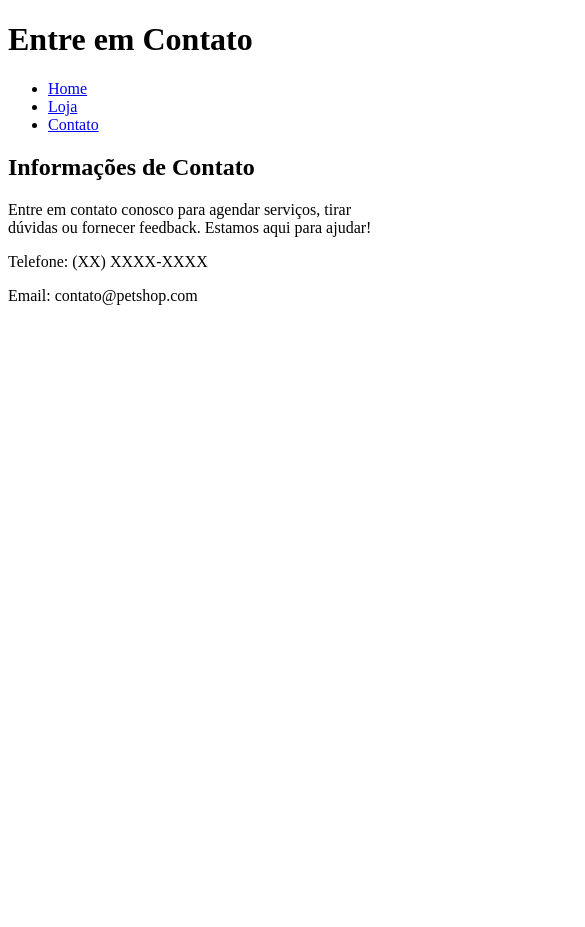
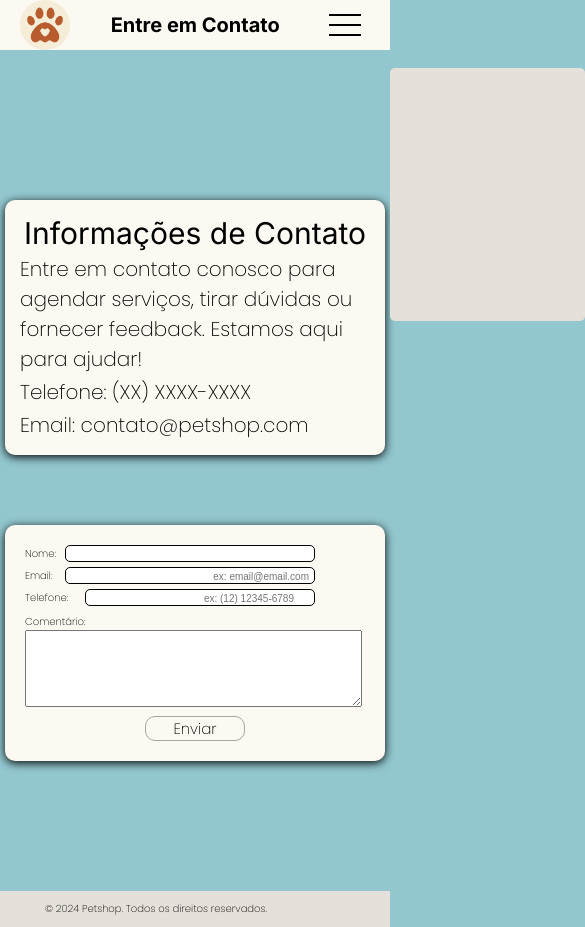
Before and after one commit to Nunes36/ProjectPet, a plain HTML site: page contato.html in a window 390 px wide. Shown: the whole page, 585 px wide, since content can reach past the window. Before the commit the page ends 844 px from the top, so only its background shows below. Drawn offline with Linux system fonts and the light colour scheme.

Commit message:
segundo commit

```diff
--- /dev/null
+++ b/assets/css/contato.css
@@ -0,0 +1,240 @@
+@import url("styles.css");
+
+body {
+    overflow-x: hidden;
+    background-color: var(--cor-main);
+    min-height: 100vh;
+    display: flex;
+    flex-direction: column;
+}
+
+main {
+    display: flex;
+    flex: 1;
+}
+
+.container_contato {
+    width: 390px;
+    background-color: #fbf9f1;
+    display: flex;
+    flex-direction: column;
+    align-items: center;
+    justify-content: space-around;
+    padding: 20px;
+    border-radius: 10px;
+    gap: 3px;
+    box-shadow: 0 2px 10px;
+}
+
+.titulos {
+    font-family: var(--fonte-principal);
+    font-weight: 400;
+    font-size: 30px;
+    color: #010101;
+}
+
+p{
+    width: 350px;
+}
+.formulario {
+    width: 100%;
+    display: flex;
+    margin: 20px auto;
+}
+
+form {
+    width: 390px;
+    background-color: #fbf9f1;
+    display: flex;
+    flex-direction: column;
+    align-items: center;
+    justify-content: center;
+    padding: 20px;
+    border-radius: 10px;
+    gap: 5px;
+    box-shadow: 0 2px 10px;
+    margin-top: 50px;
+}
+
+.box_form {
+    width: 340px;
+    display: flex;
+    align-items: center;
+}
+
+.nome, .email {
+    font-family: var(--fonte-secundaria);
+    font-weight: 200;
+    font-size: 10px;
+    color:#010101;
+    width: 40px
+}
+
+#tel {
+    width: 230px;
+    border: solid 0.5px #010101;
+    border-radius: 5px;
+}
+
+.tel {
+    font-family: var(--fonte-secundaria);
+    font-weight: 200;
+    font-size: 10px;
+    color:#010101;
+    width: 60px;
+}
+
+#name, #email {
+    width: 250px;
+    border: solid 0.5px #010101;
+    border-radius: 5px;
+}
+
+input::placeholder {
+    text-align: right;
+    font-size: 10px;
+    padding-right: 5px;
+}
+
+.comentario {
+    font-family: var(--fonte-secundaria);
+    font-weight: 200;
+    font-size: 10px;
+    color:#010101;
+    width: 40px;
+}
+
+button {
+    width: 100px;
+    background-color: #fbf9f1;
+    border: solid 0.1px #a7a6a5;
+    border-radius: 10px;
+    color: #010101;
+    font-size: 15px;
+    font-family: var(--fonte-secundaria);
+    font-weight: 200;
+ }
+
+ button:hover {
+    background-color: aquamarine;
+    cursor: pointer;
+ }
+
+ .titulos {
+    font-family: var(--fonte-principal);
+    font-weight: 400;
+    font-size: 30px;
+    color: #010101;
+ }
+
+
+@media screen and (max-width: 767px) {
+    main {
+        display: block;
+    }
+    .container_contato {
+        width: 380px;
+        background-color: #fbf9f1;
+        display: flex;
+        flex-direction: column;
+        align-items: center;
+        justify-content: space-around;
+        padding: 15px;
+        border-radius: 10px;
+        gap: 3px;
+        box-shadow: 0 2px 10px;
+        margin-top: 50px;
+    }
+
+    .formulario {
+        width: 100%;
+        display: flex;
+        /* align-items: center; */
+        margin: 20px auto;
+    }
+
+    form {
+        width: 380px;
+        background-color: #fbf9f1;
+        display: flex;
+        flex-direction: column;
+        align-items: center;
+        justify-content: center;
+        padding: 20px;
+        border-radius: 10px;
+        gap: 5px;
+        box-shadow: 0 2px 10px;
+        margin-top: 50px;
+    }
+
+    .box_form {
+        width: 340px;
+        display: flex;
+        align-items: center;
+    }
+
+    .nome, .email {
+        font-family: var(--fonte-secundaria);
+        font-weight: 200;
+        font-size: 10px;
+        color:#010101;
+        width: 40px
+    }
+
+    #tel {
+        width: 230px;
+        border: solid 0.5px #010101;
+        border-radius: 5px;
+    }
+
+    .tel {
+        font-family: var(--fonte-secundaria);
+        font-weight: 200;
+        font-size: 10px;
+        color:#010101;
+        width: 60px;
+    }
+
+    #name, #email {
+        width: 250px;
+        border: solid 0.5px #010101;
+        border-radius: 5px;
+    }
+
+    input::placeholder {
+        text-align: right;
+        font-size: 10px;
+        padding-right: 5px;
+    }
+
+    .comentario {
+        font-family: var(--fonte-secundaria);
+        font-weight: 200;
+        font-size: 10px;
+        color:#010101;
+        width: 40px;
+    }
+
+    button {
+        width: 100px;
+        background-color: #fbf9f1;
+        border: solid 0.1px #a7a6a5;
+        border-radius: 10px;
+        color: #010101;
+        font-size: 15px;
+        font-family: var(--fonte-secundaria);
+        font-weight: 200;
+     }
+
+     button:hover {
+        background-color: aquamarine;
+        cursor: pointer;
+     }
+
+     .titulos {
+        font-family: var(--fonte-principal);
+        font-weight: 400;
+        font-size: 30px;
+        color: #010101;
+     }
+}
--- /dev/null
+++ b/assets/css/loja.css
@@ -0,0 +1,109 @@
+@import url("styles.css");
+
+body {
+    overflow-x: hidden;
+    background-color: var(--cor-main);
+    min-height: 100vh;
+    display: flex;
+    flex-direction: column;
+}
+
+main {
+    /* padding: 50px;*/
+    display: flex;
+    flex: 1;
+}
+
+.titulos {
+    font-family: var(--fonte-principal);
+    font-weight: 400;
+    font-size: 30px;
+    color: #010101;
+    width: 350px;
+}
+
+p {
+    font-family: var(--fonte-secundaria);
+    font-weight: 200;
+    font-size: 20px;
+    color:#010101;
+    width: 350px;
+}
+
+.container_produtos{
+    width: 380px;
+    background-color: #fbf9f1;
+    display: flex;
+    flex-direction: column;
+    align-items: center;
+    justify-content: space-around;
+    padding: 15px;
+    border-radius: 10px;
+    gap: 3px;
+    box-shadow: 0 2px 10px;
+    margin-top: 50px;
+}
+
+.container_promocoes{
+    width: 380px;
+    background-color: #fbf9f1;
+    display: flex;
+    flex-direction: column;
+    align-items: center;
+    justify-content: space-around;
+    padding: 15px;
+    border-radius: 10px;
+    gap: 3px;
+    box-shadow: 0 2px 10px;
+    margin-top: 50px;
+}
+
+@media screen and (max-width: 767px) {
+    main {
+        display: block;
+    }
+
+    .titulos {
+        font-family: var(--fonte-principal);
+        font-weight: 400;
+        font-size: 30px;
+        color: #010101;
+        width: 350px;
+    }
+
+    p {
+        font-family: var(--fonte-secundaria);
+        font-weight: 200;
+        font-size: 20px;
+        color:#010101;
+        width: 350px;
+    }
+
+    .container_produtos{
+        width: 380px;
+        background-color: #fbf9f1;
+        display: flex;
+        flex-direction: column;
+        align-items: center;
+        justify-content: space-around;
+        padding: 15px;
+        border-radius: 10px;
+        gap: 3px;
+        box-shadow: 0 2px 10px;
+        margin-top: 50px;
+    }
+
+    .container_promocoes{
+        width: 380px;
+        background-color: #fbf9f1;
+        display: flex;
+        flex-direction: column;
+        align-items: center;
+        justify-content: space-around;
+        padding: 15px;
+        border-radius: 10px;
+        gap: 3px;
+        box-shadow: 0 2px 10px;
+        margin-top: 50px;
+    }
+}
--- a/assets/css/styles.css
+++ b/assets/css/styles.css
@@ -16,6 +16,130 @@ body {
     overflow-x: hidden;
     background-color: var(--cor-main);
 }
+
+main {
+    padding: 90px;
+}
+
+header {
+    background-color: #fbf9f1;
+    max-width: 100%;
+    display: flex;
+    justify-content: space-between;
+    align-items: center;
+}
+
+.container_logo{
+    width: 300px;
+    display: flex;
+    justify-content: space-around;
+    align-items: center;
+
+}
+
+.img_logo {
+    border-radius: 100px;
+}
+
+h1 {
+    font-family: var(--fonte-principal);
+    font-weight: 700;
+    font-size: 20px;
+}
+
+.ul {
+    width: 350px;
+    display: flex;
+    justify-content: space-between;
+    padding: 10px;
+}
+
+.li {
+    list-style-type: none;
+    border: solid 0.1px #909090;
+    width: 100px;
+    text-align: center;
+    padding: 5px;
+    border-radius: 30px;
+}
+
+.li:hover {
+    background-color: aquamarine;
+    cursor: pointer;
+}
+
+a {
+    font-family: var(--fonte-secundaria);
+    font-weight: 200;
+    font-size: 15px;
+    color: #010101;
+    text-decoration: none;
+}
+
+.mobile_menu {
+    display: none;
+}
+
+section {
+    width: 100%;
+    display:flex;
+    flex-direction: column;
+    align-items: center;
+    justify-content: space-around;
+    margin-top: 40px;
+}
+
+.container_quem-somos, .container_escolher {
+    width: 700px;
+    background-color: #fbf9f1;
+    display: flex;
+    flex-direction: row;
+    align-items: center;
+    justify-content: space-around;
+    padding: 10px;
+    border-radius: 10px;
+    gap: 3px;
+    box-shadow: 0 2px 10px;
+}
+.title_quem-somos, .title_escolher {
+    font-family: var(--fonte-principal);
+    font-weight: 400;
+    font-size: 30px;
+    color: #010101;
+}
+
+p {
+    font-family: var(--fonte-secundaria);
+    font-weight: 200;
+    font-size: 20px;
+    color:#010101;
+    width: 350px;
+}
+
+.img_dog, .img_cat {
+    width: 220px;
+    border-radius: 10px;
+}
+
+footer {
+    width: 100%;
+    background-color: #e5e1da;
+    margin-top: 20px;
+    padding: 10px;
+}
+
+.footer_desc {
+    font-family: var(--fonte-secundaria);
+    font-weight: 200;
+    font-size: 15px;
+    color:#010101;
+    margin: 0 auto;
+    width: 350px;
+}
+
+
+
+@media screen and (max-width: 767px) {
 
     header {
         background-color: #fbf9f1;
@@ -73,6 +197,14 @@ header {
         list-style-type: none;
         margin-left: 0;
         opacity: 0;
+        border: none;
+        border-radius: 0px;
+        width: 100%;
+    }
+
+    .li:hover {
+        background-color: #e5e1da;
+        border-bottom: solid 1px #535353;
     }
 
     a {
@@ -147,17 +279,20 @@ p {
         font-family: var(--fonte-secundaria);
         font-weight: 200;
         font-size: 20px;
-    color:#010101
+        color:#010101;
+        width: 350px;
     }
 
     .img_dog, .img_cat {
         border-radius: 10px;
+        width: 380px;
     }
 
     footer {
         width: 100%;
         background-color: #e5e1da;
         margin-top: 20px;
+        padding: 10px;
     }
 
     .footer_desc {
@@ -168,3 +303,4 @@ footer {
         margin: 0 auto;
         width: 300px;
     }
+}
--- a/contato.html
+++ b/contato.html
@@ -3,6 +3,7 @@
 <head>
     <meta charset="UTF-8">
     <meta name="viewport" content="width=device-width, initial-scale=1.0">
+    <link rel="stylesheet" href="assets/css/contato.css">
     <title>Petshop - Contato</title>
         <!--
 
@@ -19,12 +20,20 @@
 <body>
     <!-- Cabeçalho -->
     <header>
-        <h1>Entre em Contato</h1>
+       <div class="container_logo">
+            <img src="assets/images/logo.jpg" alt="Imagem Logo" class="img_logo" width="50px"/>
+            <h1>Entre em Contato</h1>
+       </div>
+        <div class="mobile_menu">
+            <div class="line1"></div>
+            <div class="line2"></div>
+            <div class="line3"></div>
+        </div>
         <nav>
-            <ul>
-                <li><a href="index.html">Home</a></li>
-                <li><a href="loja.html">Loja</a></li>
-                <li><a href="contato.html">Contato</a></li>
+            <ul class="ul">
+                <li class="li"><a href="index.html">Home</a></li>
+                <li class="li"><a href="loja.html">Loja</a></li>
+                <li class="li"><a href="contato.html">Contato</a></li>
             </ul>
         </nav>
     </header>
@@ -32,21 +41,45 @@
     <!-- Conteúdo principal -->
     <main>
         <section>
-            <h2>Informações de Contato</h2>
-            <p>Entre em contato conosco para agendar serviços, tirar dúvidas ou fornecer feedback. Estamos aqui para ajudar!</p>
-            <p>Telefone: (XX) XXXX-XXXX</p>
-            <p>Email: contato@petshop.com</p>
+            <div class="container_contato">
+                <h2 class="titulos">Informações de Contato</h2>
+                <p>Entre em contato conosco para agendar serviços, tirar dúvidas ou fornecer feedback. Estamos aqui para ajudar!</p>
+                <p>Telefone: (XX) XXXX-XXXX</p>
+                <p>Email: contato@petshop.com</p>
+            </div>
         </section>
         <!--
 
-            Adicionar um formulário de contato com campos para nome, email, telefone e mensagem.
-
+            Adicionar um formulário de contato com campos para nome,
+             email, telefone e mensagem
         -->
+       <section class="formulario">
+        <form>
+           <div class="box_form">
+            <label class="nome" for="nome">Nome:</label>
+            <input type="text" name="name" id="name"/>
+           </div>
+            <div class="box_form">
+                <label class="email" for="email">Email:</label>
+            <input type="email" name="email" id="email" placeholder="ex: email@email.com"/>
+            </div>
+            <div class="box_form">
+                <label class="tel" for="number">Telefone:</label>
+            <input type="number" name="tel" id="tel" placeholder="ex: (12) 12345-6789"/>
+            </div>
+            <div class="box_comentario">
+                <label class="comentario" for="nome">Comentário:</label>
+            <textarea rows="5" cols="40"></textarea>
+            </div>
+            <button>Enviar</button>
+        </form>
+       </section>
     </main>
 
     <!-- Rodapé -->
     <footer>
-        <p></p>
+        <p class="footer_desc desc">© 2024 Petshop. Todos os direitos reservados.</p>
     </footer>
+    <script src="assets/js/nav.js"></script>
 </body>
 </html>
```
Also changed, not shown: index.html (+10 -6 lines), loja.html (+26 -10 lines). Lines whose indentation alone changed are shown as unchanged.
